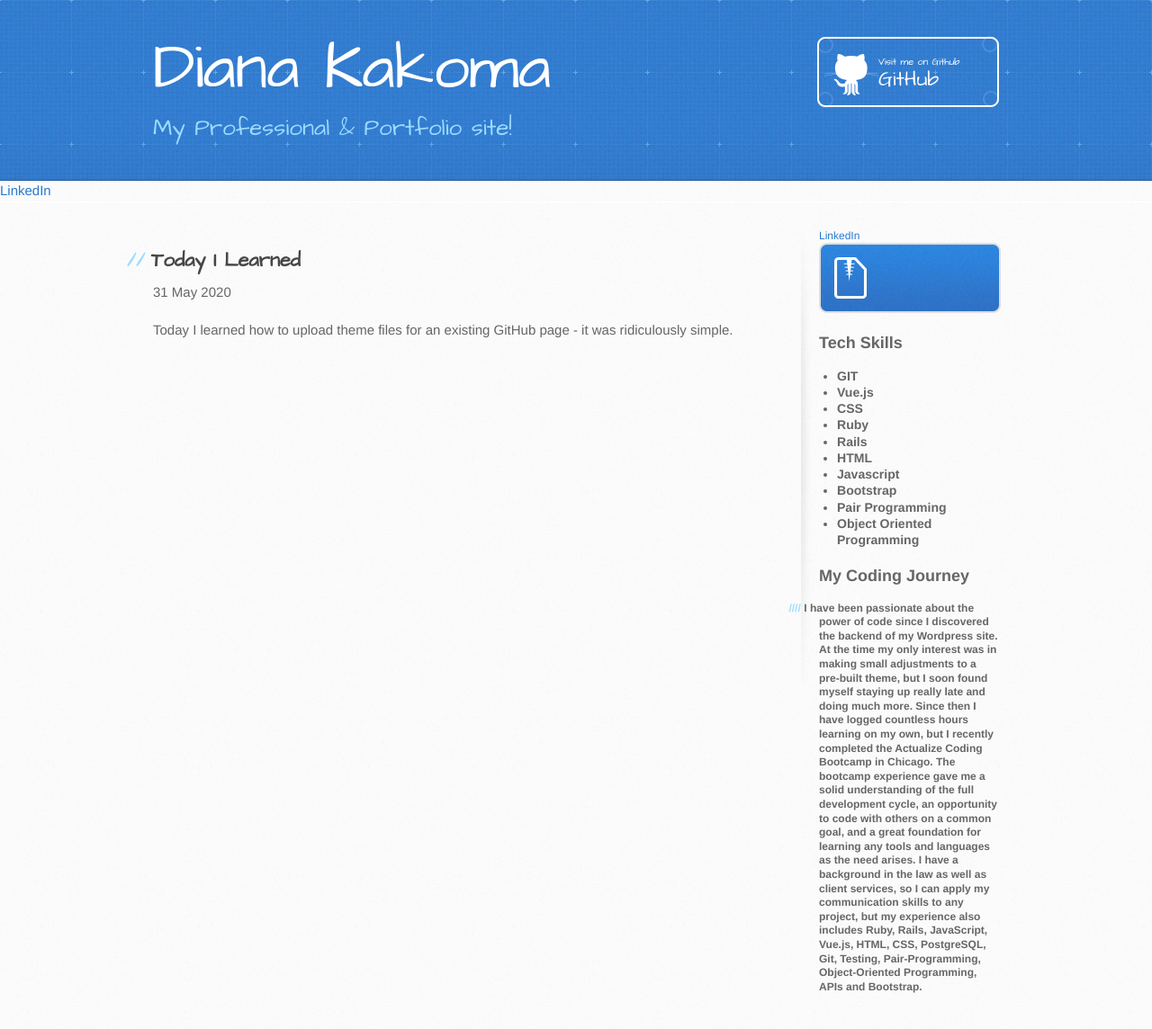
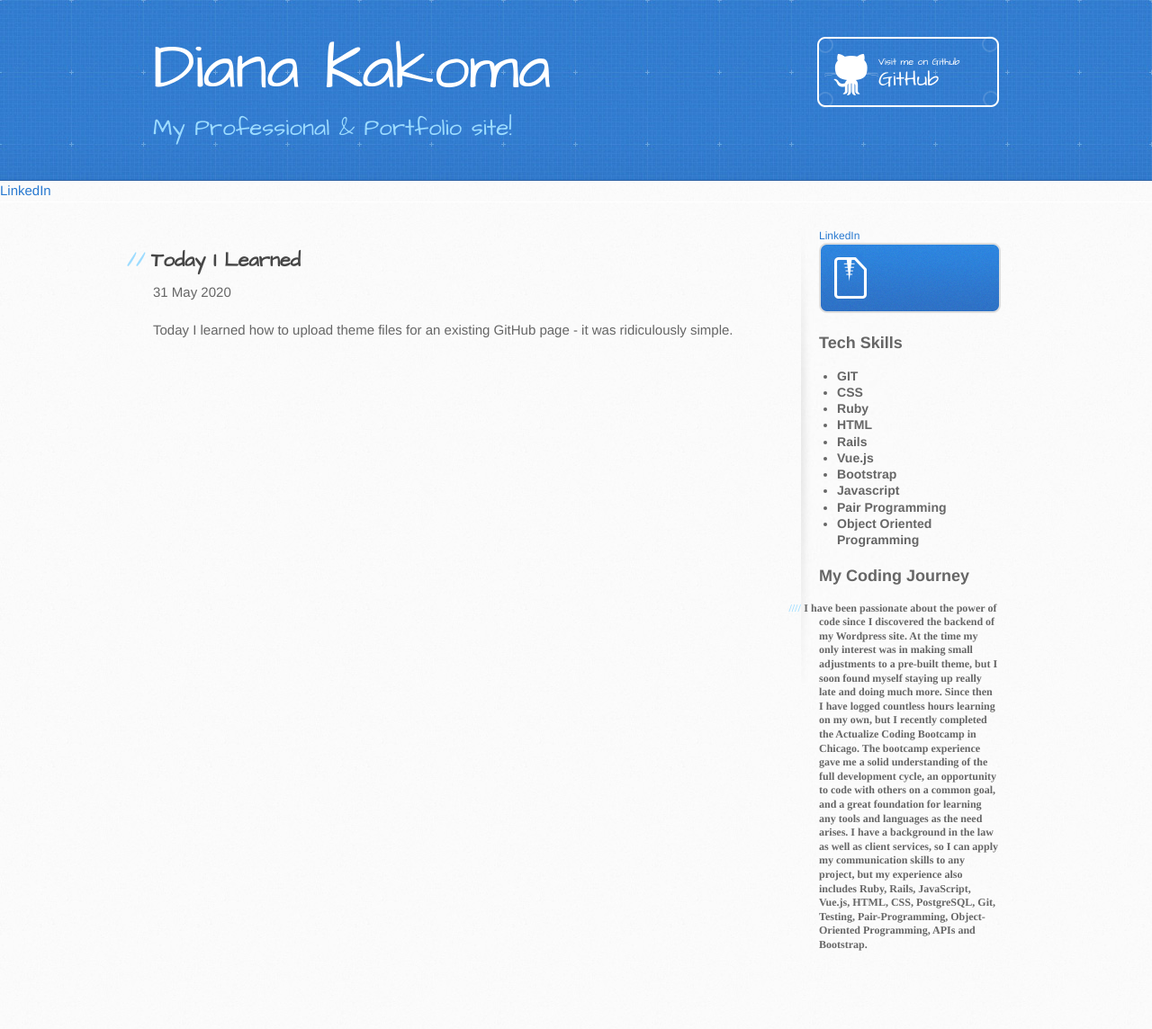
Before and after one commit to dianakakoma/dianakakoma.github.io, a Jekyll site: the page built from _posts/2020-05-31-Today-I-Learned.md, in a window 1280 px wide. Shown: the whole page at 90% size. Built offline with Jekyll 4.4.1, drawn with Linux system fonts in a browser that asks for light colours; our own code applies the rules of GitHub Pages for plain Markdown files; after the commit the page ends 1097 px from its top, so only the background shows below that.

Commit message:
Update default.html
font-family for coding journey

```diff
--- a/_layouts/default.html
+++ b/_layouts/default.html
@@ -54,13 +54,13 @@
           <ul>
 
               <li>GIT</li>
-              <li>Vue.js</li>
               <li>CSS</li>
               <li>Ruby</li>
+              <li>HTML</li>
               <li>Rails</li>
-              <li>HTML</li>
+              <li>Vue.js</li>
+              <li>Bootstrap</li>
               <li>Javascript</li>
-              <li>Bootstrap</li>
               <li>Pair Programming</li>
               <li>Object Oriented Programming</li>
 
@@ -69,7 +69,7 @@
 
           <h2> My Coding Journey</h2>
 
-            <h4>I have been passionate about the power of code since I discovered the backend of my Wordpress site. At the time my only interest was in making small adjustments to a pre-built theme, but I soon found myself staying up really late and doing much more.
+            <h4 style="font-family:Times">I have been passionate about the power of code since I discovered the backend of my Wordpress site. At the time my only interest was in making small adjustments to a pre-built theme, but I soon found myself staying up really late and doing much more.
 Since then I have logged countless hours learning on my own, but I recently completed the Actualize Coding Bootcamp in Chicago. The bootcamp experience gave me a solid understanding of the full development cycle, an opportunity to code with others on a common goal, and a great foundation for learning any tools and languages as the need arises.
 I have a background in the law as well as client services, so I can apply my communication skills to any project, but my experience also includes Ruby, Rails, JavaScript, Vue.js, HTML, CSS, PostgreSQL, Git, Testing, Pair-Programming, Object-Oriented Programming, APIs and Bootstrap.
             </h4>
```
